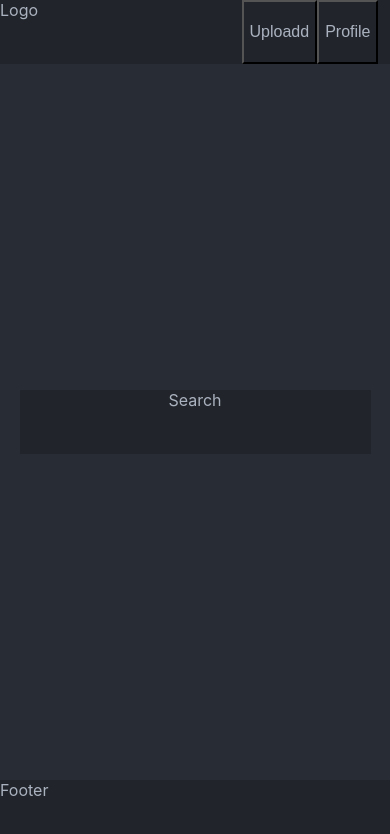
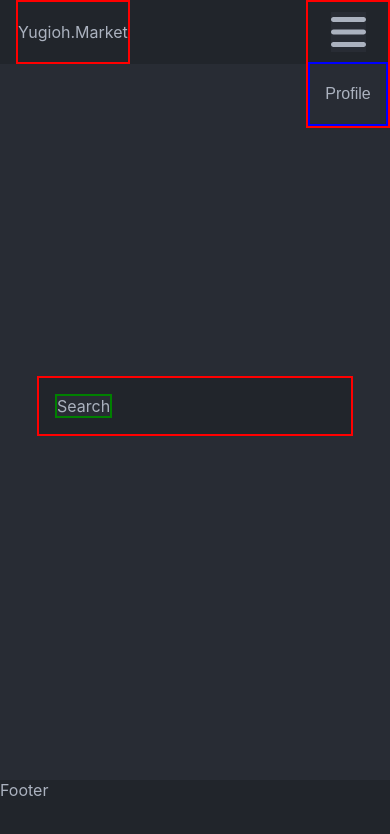
Before and after one commit to 123kevinma123/Yugioh-Website, a React (Create React App) app in the folder client/: page / in a window 390 px wide. Shown: the top 834 px of the page. Built offline with nearby package versions, Linux system fonts and the light colour scheme.

Commit message:
front page edits

```diff
--- a/client/package.json
+++ b/client/package.json
@@ -3,6 +3,9 @@
   "version": "0.1.0",
   "private": true,
   "dependencies": {
+    "@fortawesome/fontawesome-svg-core": "^6.5.1",
+    "@fortawesome/free-solid-svg-icons": "^6.5.1",
+    "@fortawesome/react-fontawesome": "^0.2.0",
     "@testing-library/jest-dom": "^5.17.0",
     "@testing-library/react": "^13.4.0",
     "@testing-library/user-event": "^13.5.0",
--- a/client/src/App.css
+++ b/client/src/App.css
@@ -17,37 +17,53 @@
   /*border: 2px solid green;*/
 }
 .logo {
+  display: flex;
   color: #abb2bf;
   background-color: transparent;
+  border: 2px solid red;
+  font-size: 1em;
+  align-items: center;
+  margin-left: 1em;
 }
-.navButtons {
-  display: flex;
+.navList {
+  display: block;
   justify-content: flex-end;
   background-color: transparent;
-  /*border: 2px solid red;*/
-  width: 10em;
+  border: 2px solid red;
+  width: auto;
   justify-content: center;
 }
-.profileButton {
+.buttonStyle {
   color: #abb2bf;
   cursor: pointer;
   background-color: transparent;
   font-size: 1em;
-  /*border: none;*/
+  border: 2px solid blue;
+  width: 5em;
+  height: 4em;
+}
+.profileButton {
+  content: "";
 }
 .profileButton:hover {
   color: #e0e0e0;
 }
 .uploadButton {
-  color: #abb2bf;
-  cursor: pointer;
-  background-color: transparent;
-  font-size: 1em;
-  /*border: none;*/
+  content: "";
 }
 .uploadButton:hover {
   color: #e0e0e0;
 }
+.signInButton {
+  content: "";
+}
+.signInButton:hover {
+  color: #e0e0e0;
+}
+.icon {
+  display: none;
+}
+
 .mainBody {
   display: flex;
   justify-content: center;
@@ -55,15 +71,22 @@
   height: 100vh;
 
 }
-.search {
+.searchBox {
   display: flex;
   color: #abb2bf;
-  height: 4em;
-  width: 90%;
-  justify-content: center; /*for the "search" word */
+  height: 3.5em;
+  width: 600px;
   align-self: center;
-  /*border: 2px solid red;*/
+  border: 2px solid red;
   background-color: #21252b;
+  margin-top: -2em;
+  align-items: center;
+  font-size: 1em; /*changes height of box??*/
+}
+.searchContent {
+  margin-left: 1em;
+  border: 2px solid green;
+  /*might need to make bigger later*/
 }
 .footer {
   margin-top: -4em;
@@ -71,3 +94,42 @@
   background-color: #21252b;
   color: #abb2bf;
 }
+@media (max-width: 900px) {
+  .searchBox {
+    width: 80%;
+  }
+  .navList {
+    height: fit-content;
+    position: relative;
+  }
+  .navButtons {
+    display: grid;
+  }
+  .buttonStyle {
+    height: 4em;
+  }
+  .profileButton {
+    content: "";
+    /*display: none;*/
+  }
+  .uploadButton {
+    content: "";
+  }
+  .signInButton {
+    content: "";
+    display: none;
+  }
+  .icon {
+    display: flex;
+    color: #abb2bf;
+    font-size: 2.5em;
+    background-color: transparent;
+    height: 1.5em;
+    justify-content: center;
+    align-items: center;
+    width: 2em;
+  }
+  .icon:hover {
+    color: #e0e0e0;
+  }
+}
--- a/client/src/App.js
+++ b/client/src/App.js
@@ -1,6 +1,8 @@
 //import logo from './logo.svg';
 import axios from 'axios';
 import './App.css';
+import {FontAwesomeIcon} from '@fortawesome/react-fontawesome';
+import { faBars } from '@fortawesome/free-solid-svg-icons';
 
 
 const apiCall = () => {
@@ -17,27 +19,37 @@ const apiCall = () => {
 //highlight color:
 //#e0e0e0
 
-//background could be some
+//probably replace "sign in" with "profile" after you sign in
 function App() {
 
   return (
     <div className = "wrapper">
       <header className = "navBar">
         <div className = "logo">
-          Logo
+          Yugioh.Market
         </div>
-        <nav className = "navButtons">
-          <button className = "uploadButton">
-            Uploadd
-          </button>
-          <button className = "profileButton">
-            Profile
-          </button>
+        <nav className = "navList">
+          <div className = "icon">
+          <FontAwesomeIcon icon={faBars} />
+          </div>
+          <div className = "navButtons">
+            <button className = "buttonStyle signInButton">
+              Sign In
+            </button>
+            {/*<button className = "buttonStyle uploadButton">
+              Upload
+              </button> */}
+            <button className = "buttonStyle profileButton">
+              Profile
+            </button>
+          </div>
         </nav>
       </header>
       <div className = "mainBody">
-        <div className = "search">
-          Search
+        <div className = "searchBox">
+          <div className = "searchContent">
+            Search
+          </div>
         </div>
       </div>
       <footer className = "footer">
--- a/package.json
+++ b/package.json
@@ -1,5 +1,7 @@
 {
   "dependencies": {
+    "@fortawesome/fontawesome-svg-core": "^6.5.1",
+    "@fortawesome/free-solid-svg-icons": "^6.5.1",
     "axios": "^1.6.5",
     "concurrently": "^8.2.2",
     "cors": "^2.8.5",
```
Also changed, not shown: 2 other files (tests, documents, lock files or other folders).
